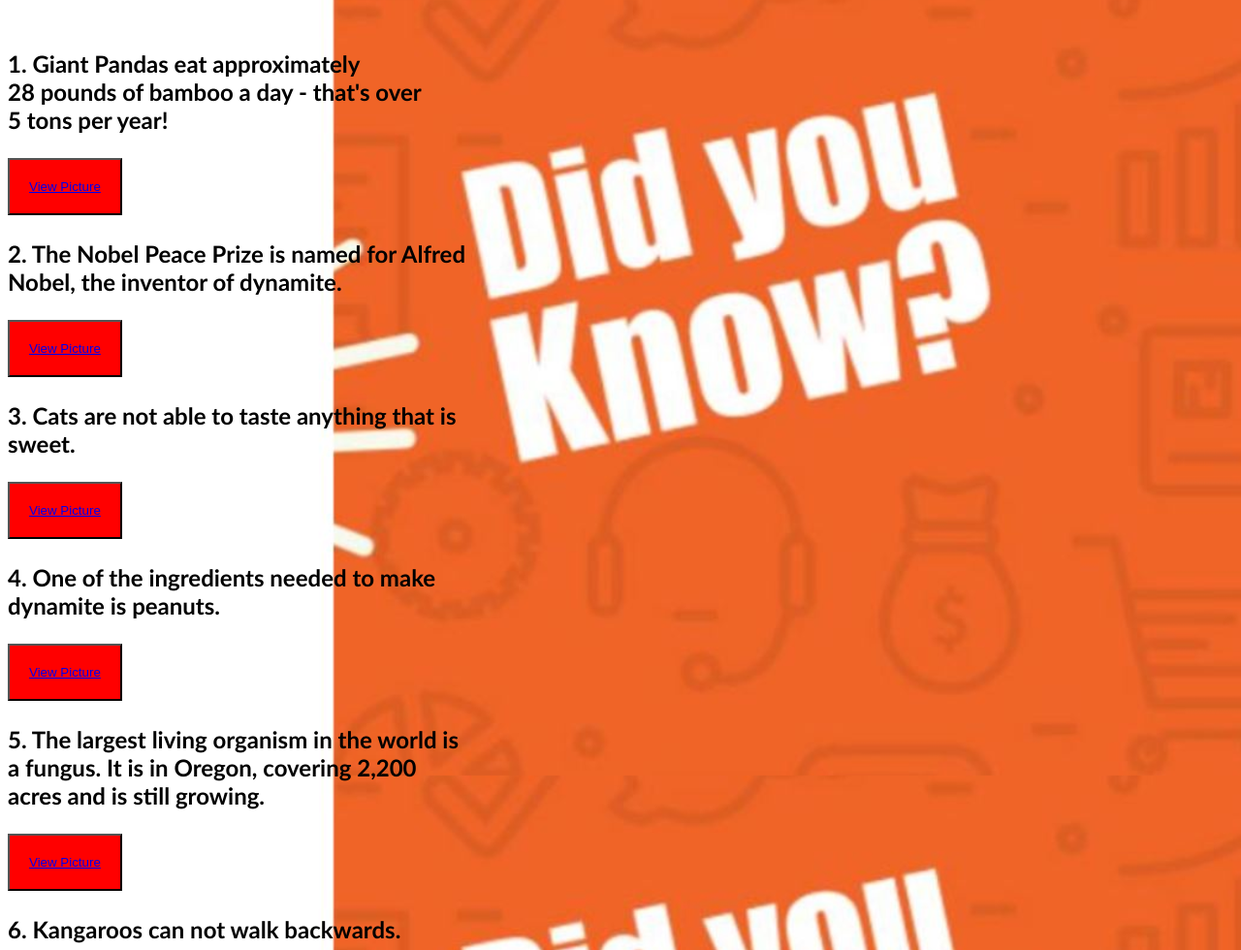
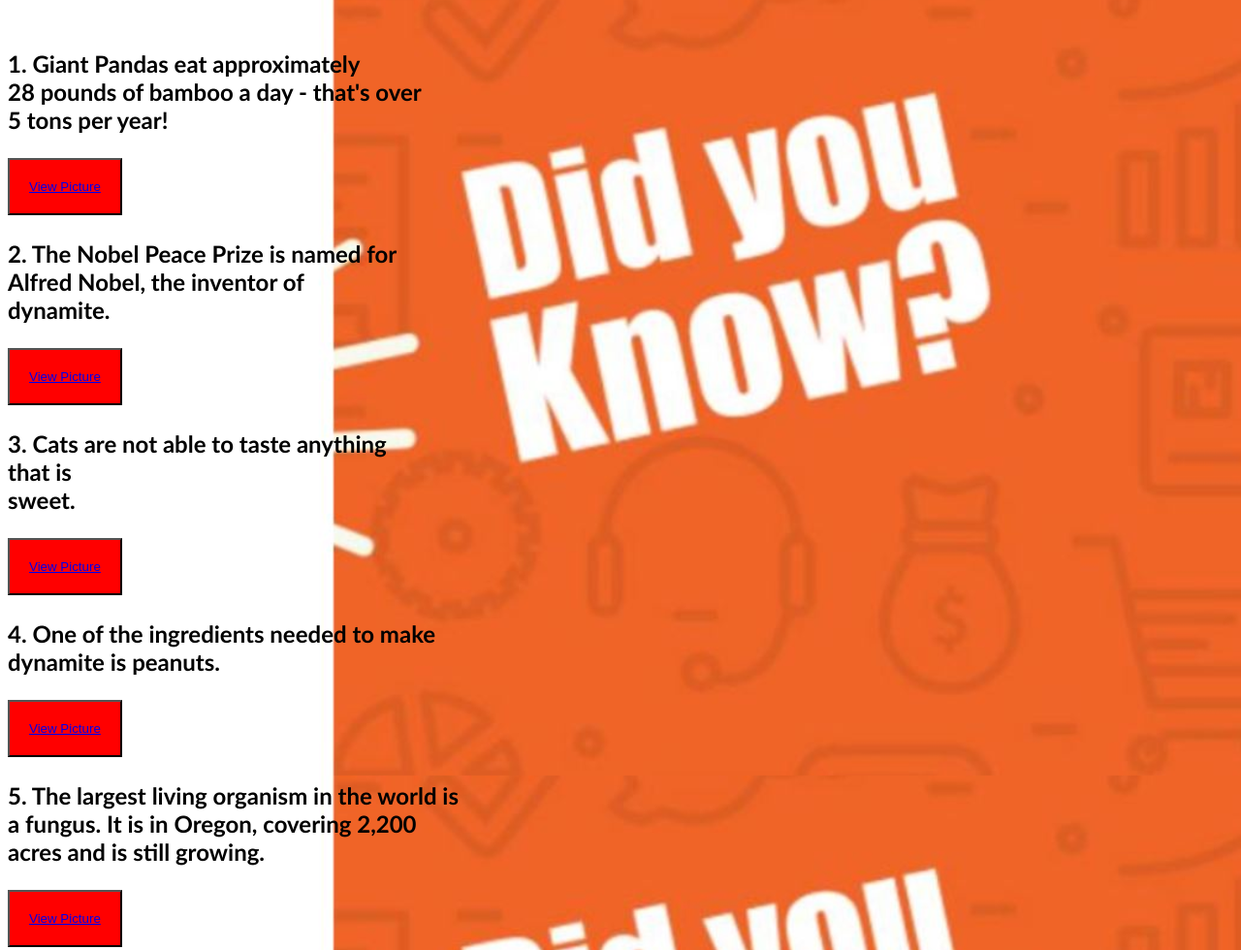
Before and after one commit to arnav670/surprising-facts.github.io, a plain HTML site: page index.html in a window 1280 px wide. Shown: the top 980 px of the page at 97% size. Drawn offline with Linux system fonts and the light colour scheme.

Commit message:
Update index.html

```diff
--- a/index.html
+++ b/index.html
@@ -32,14 +32,14 @@
 
 <p>
 	<font size="5" face="calibri" color="black">
-		<b>2. The Nobel Peace Prize is named for Alfred <br>Nobel, the inventor of dynamite.</b>
+		<b>2. The Nobel Peace Prize is named for<br> Alfred Nobel, the inventor of <br>dynamite.</b>
 	</font>
 </p>
 <button style="padding:20px; background:red; color:white;"><a href=https://i.postimg.cc/1Rk6xhXF/2nd-fact.jpg>View Picture</a></button>
 
 <p>
 	<font size="5" face="calibri" color="black">
-		<b>3. Cats are not able to taste anything that is <br>sweet.</b>
+		<b>3. Cats are not able to taste anything <br>that is <br>sweet.</b>
 	</font>
 </p>
 <button style="padding:20px; background:red; color:white;"><a href=https://i.postimg.cc/pTg9tzWv/3rd-fact.jpg>View Picture</a></button>
```
